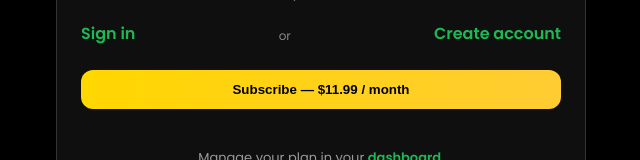
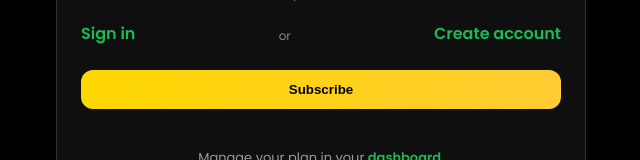
Before and after one commit to iseehalo/iseehalo-web, a website: page public/index.html in a window 1280 px wide. Shown: the part 337-497 px from the top of the page, without its empty margins (319-959 px from the left). Drawn offline with Linux system fonts and the light colour scheme; a script that the page names is missing.

Commit message:
Stripe setup

```diff
--- a/public/index.html
+++ b/public/index.html
@@ -42,7 +42,7 @@
       <a class="link" href="/auth.html">Create account</a>
     </div>
 
-    <button class="btn" id="subscribeMonthly">Subscribe — $11.99 / month</button>
+    <button class="btn" id="subscribeMonthly">Subscribe</button>
 
     <p id="status" class="status"></p>
 
```
